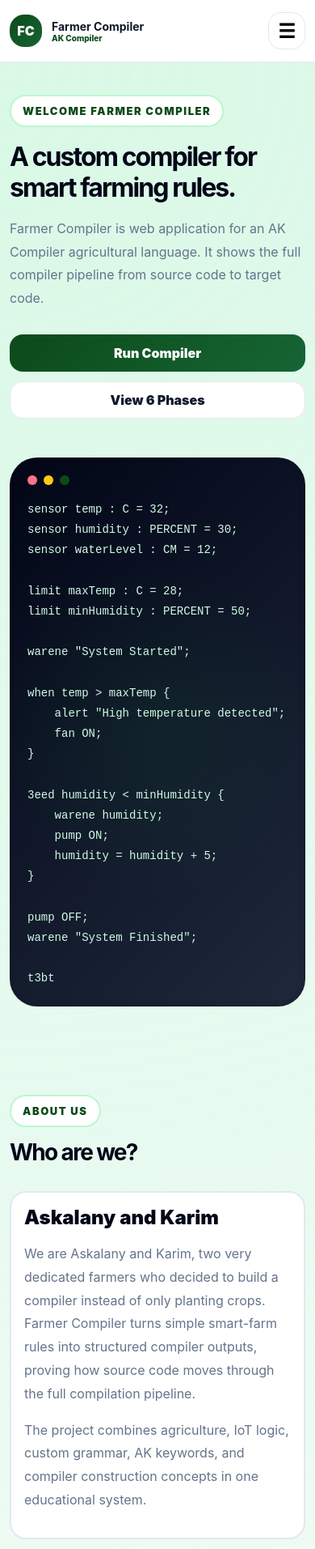
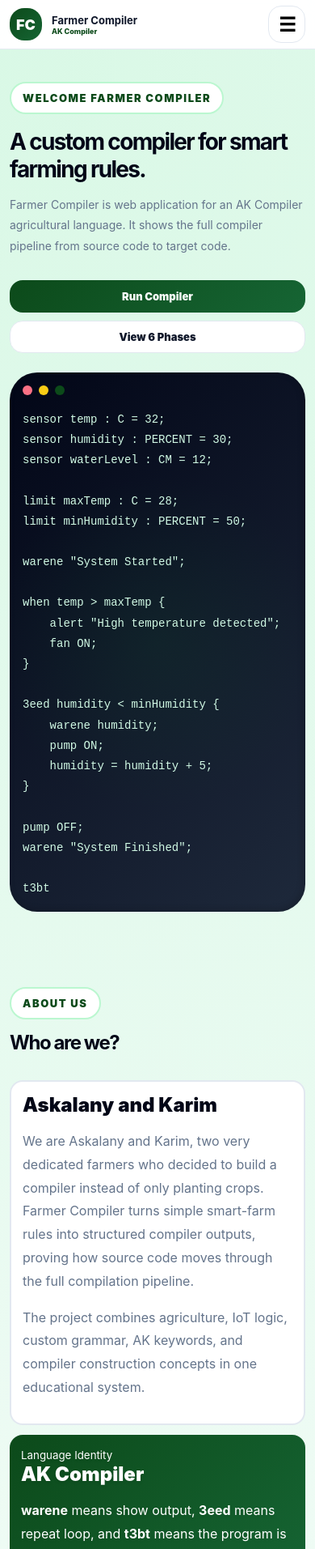
Before and after one commit to Asklany22/Farmer-Compiler, an Angular app: page / in a window 390 px wide. Shown: the top 1913 px of the page at 81% size. Built offline with nearby package versions, Linux system fonts and the light colour scheme.

Commit message:
refactor: Improve mobile responsive design for small screens

```diff
--- a/src/app/app.component.css
+++ b/src/app/app.component.css
@@ -1070,8 +1070,16 @@ code {
     padding: 0 12px;
   }
 
+  .hero {
+    gap: 28px;
+  }
+
   .hero h1 {
-    font-size: 36px;
+    font-size: 32px;
+  }
+
+  .hero p {
+    font-size: 15px;
   }
 
   .section h2 {
@@ -1079,7 +1087,7 @@ code {
   }
 
   .hero-copy > p {
-    font-size: 16px;
+    font-size: 15px;
   }
 
   .card,
@@ -1101,6 +1109,7 @@ code {
     min-height: 350px;
     padding: 14px;
     border-radius: 16px;
+    font-size: 15px;
   }
 
   .table-wrap {
@@ -1116,8 +1125,12 @@ code {
     font-size: 42px;
   }
 
+  .welcome-heading {
+    font-size: 48px;
+  }
+
   .welcome-subtitle {
-    font-size: 18px;
+    font-size: 14px;
   }
 
   .welcome-icon {
@@ -1133,37 +1146,153 @@ code {
     flex-direction: column;
     text-align: center;
   }
+
+  .nav-cta {
+    display: none;
+  }
 }
 
 @media (max-width: 480px) {
   .brand-icon {
     width: 40px;
     height: 40px;
+    font-size: 18px;
   }
 
   .brand strong {
-    font-size: 14px;
+    font-size: 13px;
   }
 
   .brand small {
-    font-size: 10px;
+    font-size: 9px;
+  }
+
+  .site-header {
+    min-height: 60px;
+  }
+
+  .navbar {
+    min-height: 60px;
+    gap: 8px;
+  }
+
+  .nav-links {
+    display: none;
   }
 
   .hero {
     min-height: auto;
     padding-top: 40px;
+    gap: 24px;
   }
 
   .hero h1 {
-    font-size: 32px;
+    font-size: 28px;
     line-height: 1.2;
   }
 
+  .hero p {
+    font-size: 14px;
+  }
+
+  .hero-actions {
+    gap: 10px;
+  }
+
+  .button {
+    padding: 0 16px;
+    min-height: 40px;
+    font-size: 13px;
+  }
+
   .welcome-title {
+    font-size: 32px;
+  }
+
+  .welcome-heading {
     font-size: 36px;
   }
 
+  .welcome-subtitle {
+    font-size: 12px;
+  }
+
+  .section {
+    padding: 40px 12px;
+  }
+
+  .section h2 {
+    font-size: 24px;
+  }
+
+  .card,
+  .output-block,
+  .phase-card,
+  .example-card {
+    padding: 14px;
+    border-radius: 16px;
+  }
+
   textarea {
-    min-height: 300px;
+    min-height: 280px;
+    padding: 12px;
+    font-size: 14px;
+    border-radius: 12px;
+  }
+
+  .output-block pre,
+  .example-card pre {
+    font-size: 11px;
+    padding: 10px;
+    max-height: 200px;
+  }
+
+  .table-wrap {
+    font-size: 11px;
+    overflow-x: auto;
+  }
+
+  th,
+  td {
+    padding: 8px 10px;
+  }
+
+  .phase-cards,
+  .examples-grid,
+  .about-grid,
+  .compiler-grid {
+    grid-template-columns: 1fr;
+    gap: 12px;
+  }
+
+  .footer {
+    flex-direction: column;
+    text-align: center;
+    font-size: 13px;
+  }
+
+  .panel-heading {
+    flex-direction: column;
+    gap: 12px;
+  }
+
+  .hero-card {
+    transform: none;
+    padding: 16px;
+  }
+
+  .float-card {
+    animation: none;
+  }
+
+  .nav-cta {
+    padding: 0 12px;
+    min-height: 40px;
+    font-size: 12px;
+  }
+
+  .menu-button {
+    font-size: 24px;
+    padding: 8px 12px;
   }
 }
```
